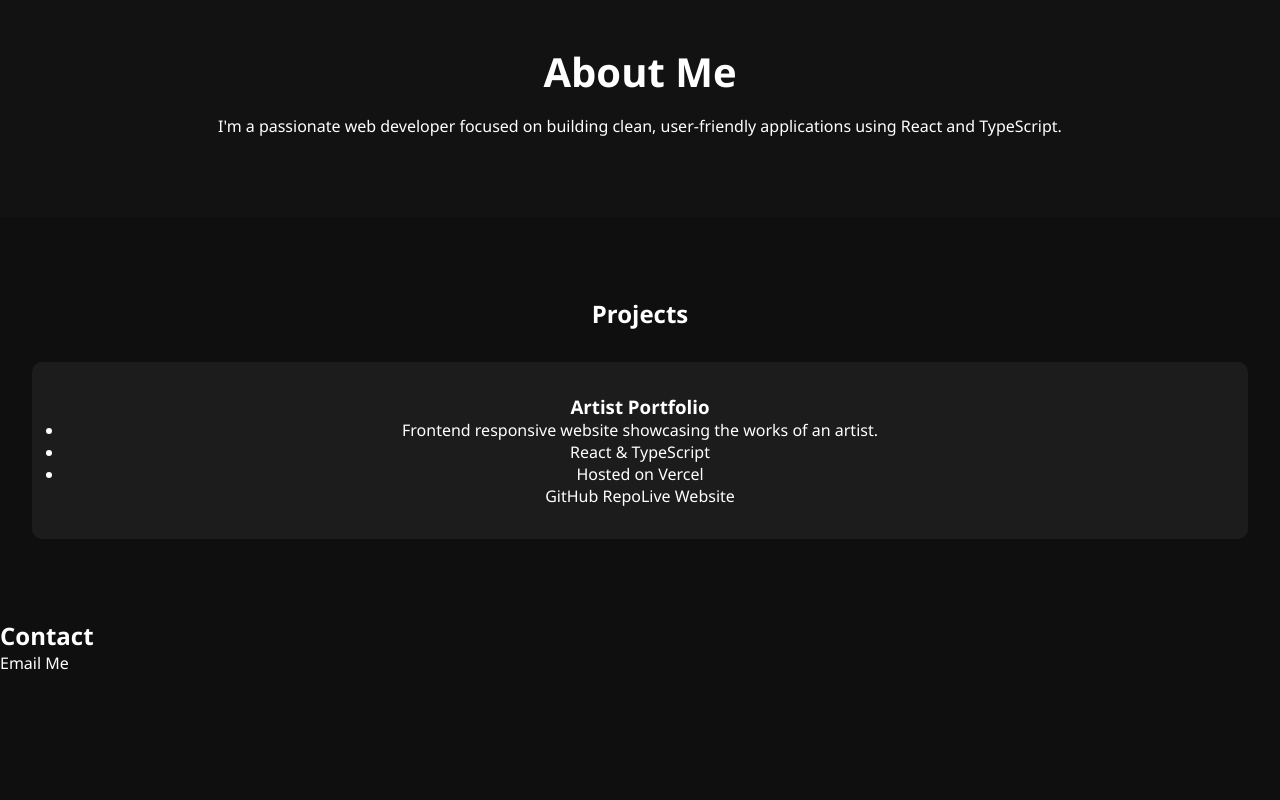
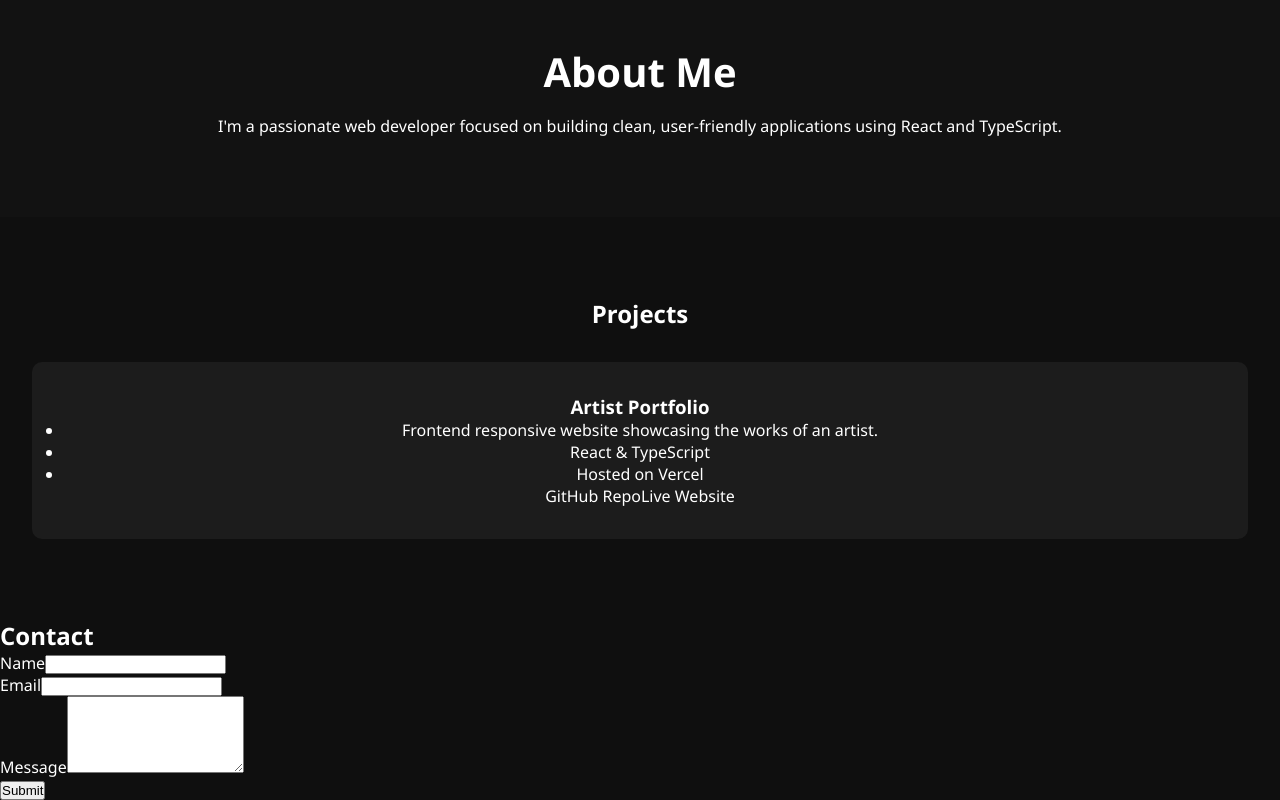
Before and after one commit to RahniDev/portfolio-2026, a React (Vite) app: page / in a window 1280 px wide. Shown: the part 836-1636 px from the top of the page. Before the commit the page ends 1510 px from the top, so only its background shows below. Built offline with nearby package versions, Linux system fonts and the light colour scheme; no server answers.

Commit message:
Create contact form

```diff
--- a/package.json
+++ b/package.json
@@ -10,6 +10,8 @@
     "preview": "vite preview"
   },
   "dependencies": {
+    "@emailjs/browser": "^4.4.1",
+    "emailjs": "^5.0.0",
     "react": "^19.2.0",
     "react-dom": "^19.2.0",
     "react-router-dom": "^7.12.0"
--- a/src/components/Contact/Contact.tsx
+++ b/src/components/Contact/Contact.tsx
@@ -1,12 +1,60 @@
-import "./Contact.css";
+import styles from "./contact.module.css";
+import { useRef } from "react";
+import emailjs from "@emailjs/browser";
 
 const Contact = () => {
+  const formRef = useRef<HTMLFormElement | null>(null);
+
+  const SERVICE_ID = import.meta.env.VITE_EMAILJS_SERVICE_ID;
+  const TEMPLATE_ID = import.meta.env.VITE_EMAILJS_TEMPLATE_ID;
+  const PUBLIC_KEY = import.meta.env.VITE_EMAILJS_PUBLIC_KEY;
+
+  const sendEmail = async (e: React.FormEvent<HTMLFormElement>) => {
+    e.preventDefault();
+
+    const form = e.currentTarget;
+    if (!form) return;
+
+    try {
+      await emailjs.sendForm(
+        SERVICE_ID,
+        TEMPLATE_ID,
+        form,
+        PUBLIC_KEY
+      );
+
+      form.reset();
+    } catch (err) {
+      console.error("Email failed", err);
+    }
+  };
+
   return (
-    <section id="contact" className="contact">
+    <section id="contact" className={styles.contact}>
       <h2>Contact</h2>
-      <a href="mailto:@email.com" className="contact-btn">
-        Email Me
-      </a>
+      <form
+        ref={formRef}
+        className="contact-form"
+        onSubmit={sendEmail}
+      >
+        <div className="input-container">
+          <label htmlFor="name">Name</label>
+          <input id="name" name="name" type="text" required />
+        </div>
+        <div className="input-container">
+          <label htmlFor="email">Email</label>
+          <input id="email" name="email" type="email" required />
+        </div>
+        <div className="input-container">
+          <label htmlFor="message">Message</label>
+          <textarea
+            id="message"
+            name="message"
+            rows={5}
+            required
+          />      </div>
+        <button type="submit" className="contact-submit">Submit</button>
+      </form>
     </section>
   );
 };
```
Also changed, not shown: src/components/Contact/contact.css (deleted), src/components/Contact/contact.module.css (added), 2 other files (tests, documents, lock files or other folders).
